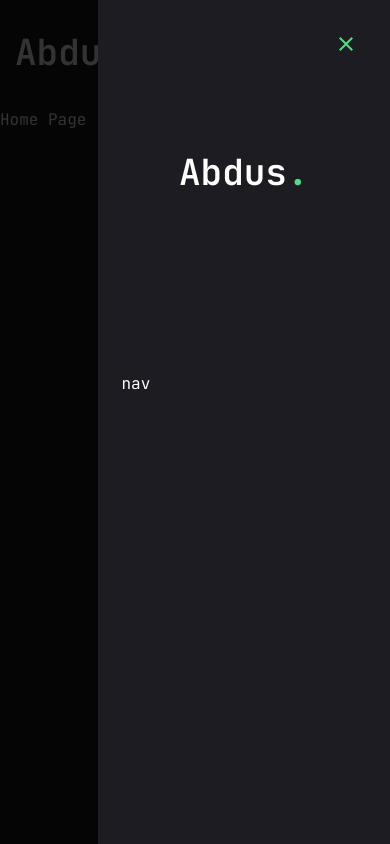
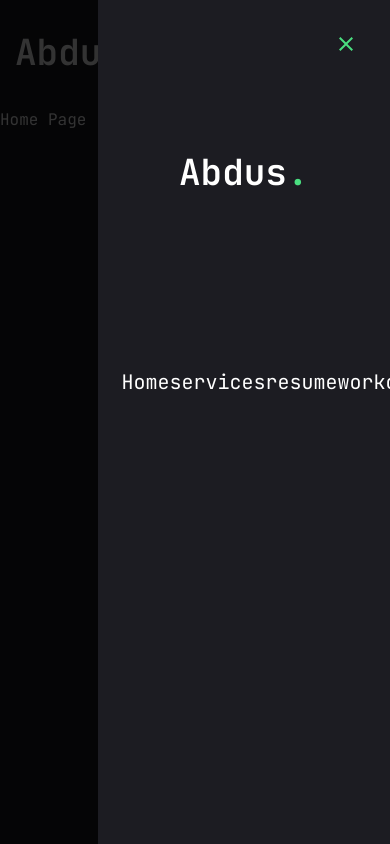
Before and after one commit to a10smd/portfolio-main, a Next.js app: page / in a window 390 px wide. Both pictures are taken after a click on the button 359 px from the left and 52 px from the top of the page. Built offline with nearby package versions, Linux system fonts and the light colour scheme.

Commit message:
Major Changes

```diff
--- a/components/MobileNav.jsx
+++ b/components/MobileNav.jsx
@@ -45,7 +45,19 @@ const MobileNav = () => {
           </Link>
         </div>
         {/* nav links */}
-        <nav>nav</nav>
+        <nav>
+          {Links.map((link, index) => {
+            return (
+              <Link
+                href={link.path}
+                key={index}
+                className={`text-xl capitalize hover:text-green-400 transition-all`}
+              >
+                {link.name}
+              </Link>
+            );
+          })}
+        </nav>
       </SheetContent>
     </Sheet>
   );
```
